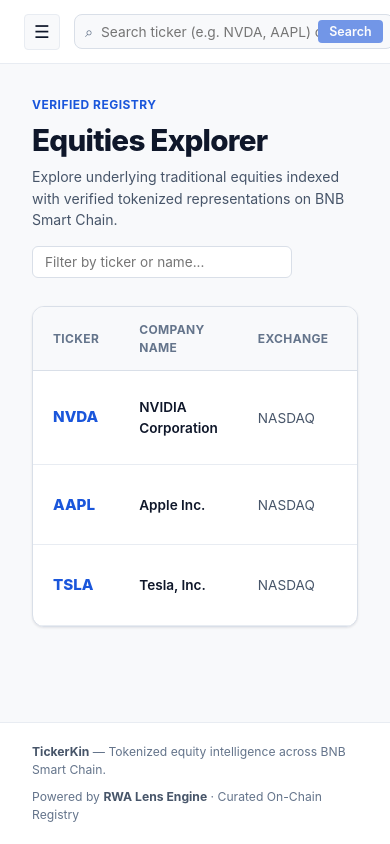
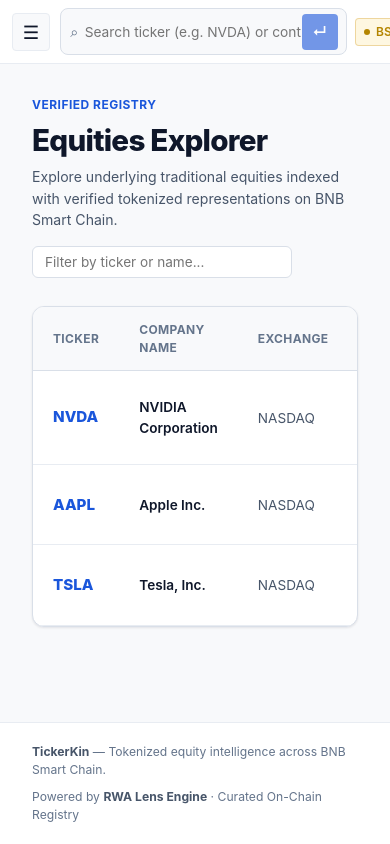
Before and after one commit to BenedictOkpala/tickerkin, a Next.js app: page /equities in a window 390 px wide. Built offline with nearby package versions, Linux system fonts and the light colour scheme.

Commit message:
polish(mobile): refine search header, soften unavailable status styling, and improve Kin Map loading skeleton

```diff
--- a/src/app/globals.css
+++ b/src/app/globals.css
@@ -100,6 +100,19 @@
   animation: slideInRight 0.25s cubic-bezier(0.16, 1, 0.3, 1) forwards;
 }
 
+@keyframes tkPulse {
+  0%, 100% {
+    opacity: 0.7;
+  }
+  50% {
+    opacity: 0.3;
+  }
+}
+
+.animate-pulse {
+  animation: tkPulse 1.6s cubic-bezier(0.4, 0, 0.6, 1) infinite;
+}
+
 /* Kin Map Connectors (Solid Hairline SVG lines) */
 .kin-branch-active {
   stroke: #cbd5e1;
@@ -115,7 +128,8 @@
 
 @media (prefers-reduced-motion: reduce) {
   .animate-fade-in,
-  .animate-slide-in {
+  .animate-slide-in,
+  .animate-pulse {
     animation: none !important;
   }
 }
@@ -370,3 +384,47 @@
     justify-content: center !important;
   }
 }
+
+/* ==========================================================================
+   Responsive TopBar & Search Bar Styles
+   ========================================================================== */
+@media (max-width: 880px) {
+  .mobile-menu-btn {
+    display: flex !important;
+  }
+  .topbar-quick-chips {
+    display: none !important;
+  }
+}
+
+@media (max-width: 640px) {
+  .topbar-header {
+    padding: 0 0.75rem !important;
+    gap: 0.5rem !important;
+  }
+  .topbar-search-btn-text {
+    display: none !important;
+  }
+  .topbar-search-btn-icon {
+    display: inline !important;
+    font-weight: 700 !important;
+    font-size: 0.9rem !important;
+  }
+  .topbar-search-btn {
+    padding: 0.35rem 0.6rem !important;
+    min-height: 36px !important;
+    min-width: 36px !important;
+    display: inline-flex !important;
+    align-items: center !important;
+    justify-content: center !important;
+  }
+  .topbar-chain-full {
+    display: none !important;
+  }
+  .topbar-chain-compact {
+    display: inline !important;
+  }
+  .topbar-chain-container {
+    padding: 0.25rem 0.45rem !important;
+  }
+}
--- a/src/components/layout/TopBar.tsx
+++ b/src/components/layout/TopBar.tsx
@@ -67,6 +67,7 @@
 
   return (
     <header
+      className="topbar-header"
       style={{
         height: "64px",
         backgroundColor: "var(--bg-surface)",
@@ -82,7 +83,7 @@
       }}
     >
       {/* Left: Mobile Toggle + Search Bar */}
-      <div style={{ display: "flex", alignItems: "center", gap: "0.85rem", flex: 1, maxWidth: "780px" }}>
+      <div style={{ display: "flex", alignItems: "center", gap: "0.65rem", flex: 1, maxWidth: "780px" }}>
         {/* Mobile Hamburger Button */}
         <button
           type="button"
@@ -93,13 +94,15 @@
             display: "none",
             alignItems: "center",
             justifyContent: "center",
-            width: "36px",
-            height: "36px",
+            width: "38px",
+            height: "38px",
+            minWidth: "38px",
+            minHeight: "38px",
             borderRadius: "var(--radius-xs)",
             backgroundColor: "var(--bg-app)",
             border: "1px solid var(--border-subtle)",
             color: "var(--text-primary)",
-            fontSize: "1.1rem",
+            fontSize: "1.15rem",
           }}
         >
           ☰
@@ -115,11 +118,11 @@
             backgroundColor: "var(--bg-app)",
             border: "1px solid var(--border-card)",
             borderRadius: "var(--radius-md)",
-            padding: "0.3rem 0.65rem",
+            padding: "0.3rem 0.55rem",
             transition: "border-color 0.15s",
           }}
         >
-          <span style={{ color: "var(--text-muted)", fontSize: "0.9rem", marginRight: "0.5rem" }}>
+          <span style={{ color: "var(--text-muted)", fontSize: "0.9rem", marginRight: "0.4rem" }}>
             ⌕
           </span>
 
@@ -127,7 +130,7 @@
             type="text"
             value={inputVal}
             onChange={(e) => setInputVal(e.target.value)}
-            placeholder="Search ticker (e.g. NVDA, AAPL) or BSC contract (0x...)"
+            placeholder="Search ticker (e.g. NVDA) or contract (0x...)"
             aria-label="Search ticker or BSC contract"
             style={{
               flex: 1,
@@ -137,12 +140,15 @@
               color: "var(--text-primary)",
               fontSize: "0.86rem",
               fontFamily: inputVal.startsWith("0x") ? "var(--font-mono)" : "inherit",
+              minWidth: 0,
             }}
           />
 
           <button
             type="submit"
             disabled={searching || !inputVal.trim()}
+            className="topbar-search-btn"
+            aria-label="Submit search"
             style={{
               backgroundColor: "var(--accent-primary)",
               color: "#ffffff",
@@ -152,9 +158,11 @@
               borderRadius: "var(--radius-xs)",
               opacity: searching || !inputVal.trim() ? 0.6 : 1,
               transition: "opacity 0.15s",
+              cursor: "pointer",
             }}
           >
-            {searching ? "..." : "Search"}
+            <span className="topbar-search-btn-text">{searching ? "..." : "Search"}</span>
+            <span className="topbar-search-btn-icon" style={{ display: "none" }}>{searching ? "..." : "↵"}</span>
           </button>
         </form>
 
@@ -185,8 +193,9 @@
       </div>
 
       {/* Right: Chain Context */}
-      <div style={{ display: "flex", alignItems: "center", gap: "0.75rem" }}>
+      <div style={{ display: "flex", alignItems: "center", gap: "0.75rem", flexShrink: 0 }}>
         <div
+          className="topbar-chain-container"
           style={{
             display: "flex",
             alignItems: "center",
@@ -200,21 +209,11 @@
             border: "1px solid var(--accent-bnb-border)",
           }}
         >
-          <span style={{ width: "6px", height: "6px", borderRadius: "50%", backgroundColor: "var(--accent-bnb)" }} />
-          <span>BNB Smart Chain</span>
+          <span style={{ width: "6px", height: "6px", borderRadius: "50%", backgroundColor: "var(--accent-bnb)", flexShrink: 0 }} />
+          <span className="topbar-chain-full">BNB Smart Chain</span>
+          <span className="topbar-chain-compact" style={{ display: "none" }}>BSC</span>
         </div>
       </div>
-
-      <style jsx>{`
-        @media (max-width: 880px) {
-          .mobile-menu-btn {
-            display: flex !important;
-          }
-          .topbar-quick-chips {
-            display: none !important;
-          }
-        }
-      `}</style>
     </header>
   );
 }
--- a/src/hooks/useStockDna.ts
+++ b/src/hooks/useStockDna.ts
@@ -30,7 +30,7 @@
 
 export function useTickerKin(initialQuery = "NVDA") {
   const [query, setQuery] = useState(initialQuery);
-  const [loading, setLoading] = useState(false);
+  const [loading, setLoading] = useState<boolean>(Boolean(initialQuery));
   const [data, setData] = useState<TickerKinResolvedData | null>(null);
   const [error, setError] = useState<TickerKinError | null>(null);
 
```
Also changed, not shown: src/app/equity/[ticker]/kin/page.tsx (+22 -0 lines), src/components/comparison/InteractiveComparison.tsx (+5 -5 lines), src/components/comparison/TokenValueCalculator.tsx (+11 -11 lines), src/components/stockdna/LoadingSkeleton.tsx (+29 -7 lines), 1 other file (tests, documents, lock files or other folders).
